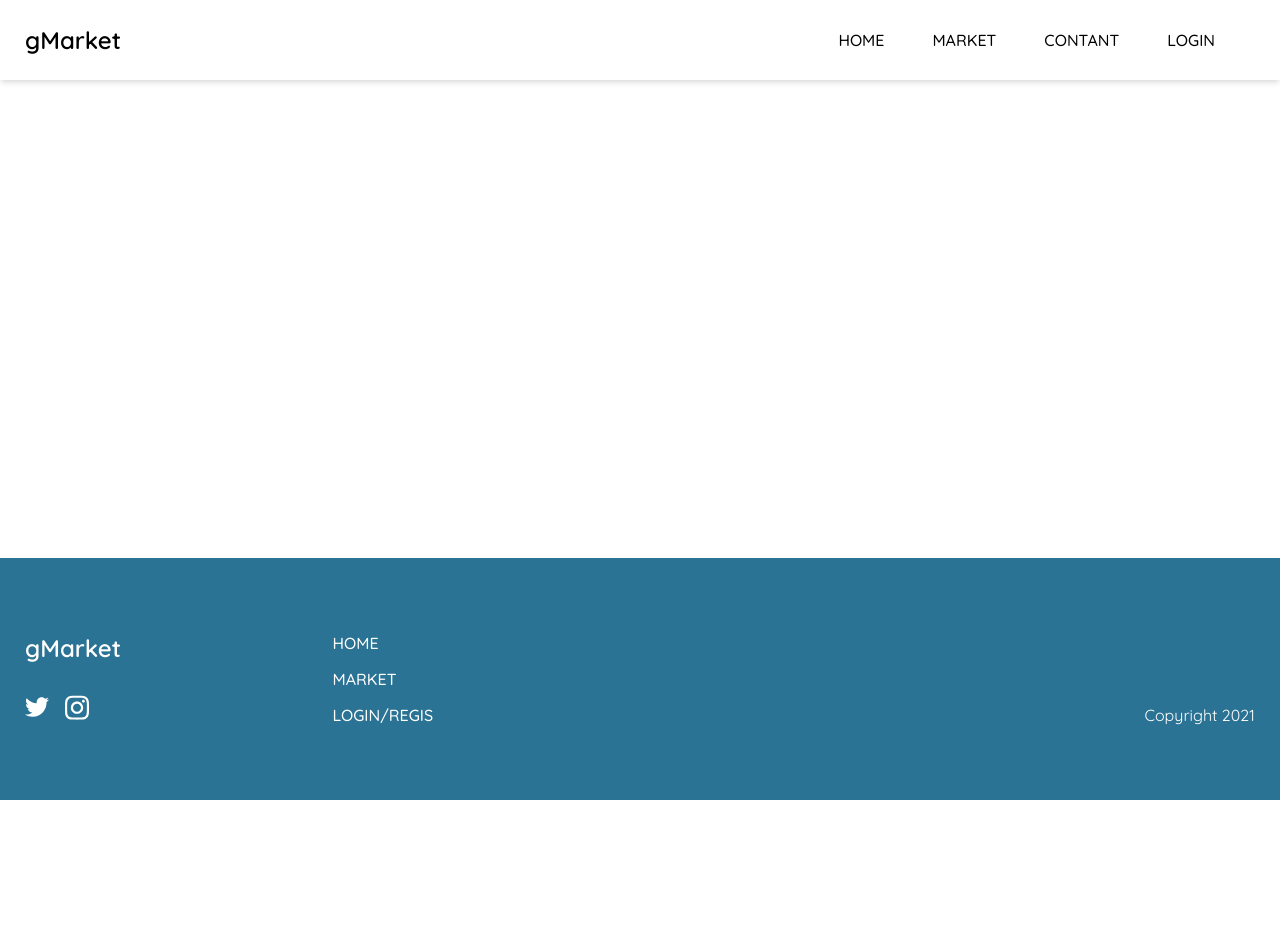
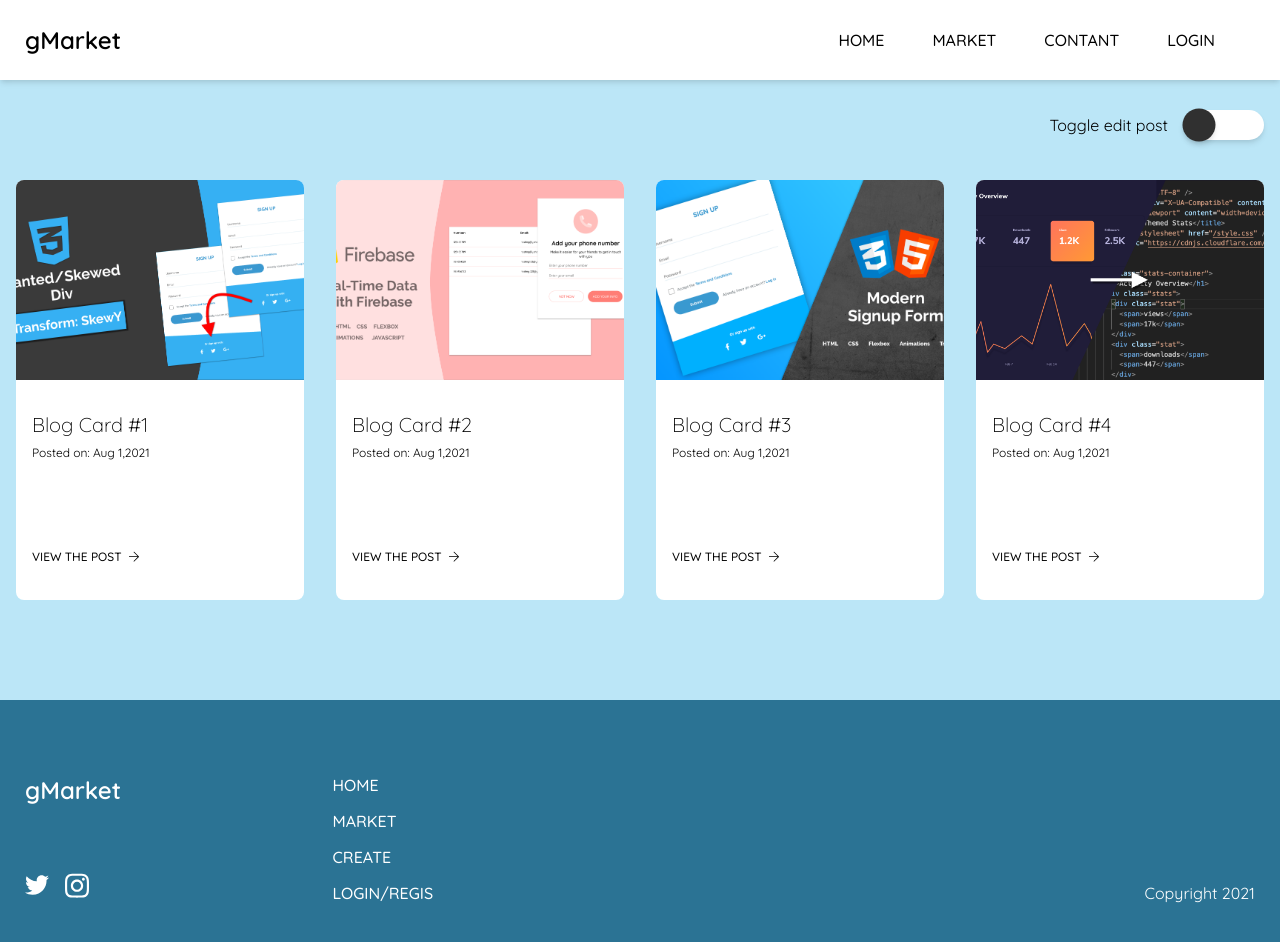
Before and after one commit to smsirmek/Project, a Vue app: page /blogs in a window 1280 px wide. Shown: the top 942 px of the page. Before the commit the page ends 800 px from the top, so only its background shows below. Built offline with nearby package versions, Linux system fonts and the light colour scheme; what vue2-editor would draw is missing.

Commit message:
add register login fogot pass view

```diff
--- a/src/App.vue
+++ b/src/App.vue
@@ -72,7 +72,7 @@ export default {
 .blog-card-wrap{
   position: relative;
   padding: 80px 16px;
-  background-color: #f1f1f1;
+  background-color: #bbe6f7;
   @media(min-width: 500px){
     padding: 100px 16px;
   }
--- a/src/components/BlogCard.vue
+++ b/src/components/BlogCard.vue
@@ -1,6 +1,6 @@
 <template>
   <div class="blog-card">
-      <div class="icons">
+      <div v-show="editPost" class="icons">
           <div class="icon">
               <Edit class="edit" />
           </div>
@@ -30,6 +30,11 @@ export default {
         Arrow,
         Edit,
         Delete,
+    },
+    computed: {
+        editPost() {
+            return this.$store.state.editPost;
+        },
     },
 };
 </script>
--- a/src/components/Footer.vue
+++ b/src/components/Footer.vue
@@ -3,7 +3,7 @@
       <div class="container">
           <div class="left">
               <div class="col-1">
-                  <router-link  class="header" :to="{ name:'home'}">gMarket</router-link>
+                  <router-link  class="header" :to="{ name:'Home'}">gMarket</router-link>
                 <ul>
                     <li>
                         <a href="#"><twitter class="svg-icon"/></a>
@@ -15,10 +15,10 @@
               </div>
               <div class="col-2">
                 <ul>
-                  <router-link class="link" :to="{ name:'home'}">Home</router-link>
-                  <router-link class="link" :to="{ name:'blogs'}">Market</router-link>
-                  <router-link v-if="user" class="link" :to="{ name:'newpost'}">create</router-link>
-                  <router-link v-if="!user" class="link" :to="{ name:'login'}">Login/Regis</router-link>
+                  <router-link class="link" :to="{ name:'Home'}">Home</router-link>
+                  <router-link class="link" :to="{ name:'Blogs'}">Market</router-link>
+                  <router-link class="link" :to="{ name:'newpost'}">create</router-link>
+                  <router-link class="link" :to="{ name:'login'}">Login/Regis</router-link>
                 </ul>
               </div>
           </div>
--- a/src/components/Navigation.vue
+++ b/src/components/Navigation.vue
@@ -2,12 +2,12 @@
   <header>
     <nav class="container">
           <div class="branding">
-              <router-link  class="header" :to="{ name:'home'}">gMarket</router-link>
+              <router-link  class="header" :to="{ name:'Home'}">gMarket</router-link>
           </div>
           <div class="nav-link">
               <ul v-show="!mobile">
-                  <router-link class="link" to="#">Home</router-link>
-                  <router-link class="link" to="#">Market</router-link>
+                  <router-link class="link" :to="{ name:'Home'}">Home</router-link>
+                  <router-link class="link" :to="{ name: 'Blogs'}">Market</router-link>
                   <router-link class="link" to="#">contant</router-link>
                   <router-link class="link" to="#">Login</router-link>
               </ul>
@@ -17,8 +17,8 @@
       <menuIcon @click="toggleMobileNav" class="menu-icon" v-show="mobile" />
       <transition name="mobile-nav">
           <ul class="mobile-nav" v-show="mobileNav">
-             <router-link class="link" to="#">Home</router-link>
-             <router-link class="link" to="#">Market</router-link>
+             <router-link class="link" :to="{ name:'Home'}">Home</router-link>
+             <router-link class="link" :to="{ name: 'Blogs'}">Market</router-link>
              <router-link class="link" to="#">contant</router-link>
              <router-link class="link" to="#">Login</router-link>
          </ul>
--- a/src/router/index.js
+++ b/src/router/index.js
@@ -1,7 +1,10 @@
 import Vue from "vue";
 import VueRouter from "vue-router";
 import Home from "../views/Home.vue";
-
+import Blogs from "../views/Blogs.vue";
+import Login from "../views/Login.vue";
+import Register from "../views/Register.vue";
+import ForgotPassword from "../views/ForgotPassword.vue";
 Vue.use(VueRouter);
 
 const routes = [
@@ -9,6 +12,41 @@ const routes = [
     path: "/",
     name: "Home",
     component: Home,
+    meta: {
+      title: 'Home'
+    },
+  },
+  {
+    path: "/blogs",
+    name: "Blogs",
+    component: Blogs,
+    meta: {
+      title: 'Blogs'
+    },
+  },
+  {
+    path: "/login",
+    name: "Login",
+    component: Login,
+    meta: {
+      title: 'Login'
+    },
+  },
+  {
+    path: "/register",
+    name: "Register",
+    component: Register,
+    meta: {
+      title: 'Register'
+    },
+  },
+  {
+    path: "/forgot-password",
+    name: "ForgotPassword",
+    component: ForgotPassword,
+    meta: {
+      title: 'Forgot Password'
+    },
   },
 ];
 
@@ -18,4 +56,9 @@ const router = new VueRouter({
   routes,
 });
 
+router.beforeEach((to, from, next) => {
+  document.title = `${to.meta.title} | gMarket` ;
+  next();
+});
+
 export default router;
--- a/src/store/index.js
+++ b/src/store/index.js
@@ -5,11 +5,22 @@ Vue.use(Vuex)
 
 export default new Vuex.Store({
   state: {
+    sampleBlogCards:[
+      { blogTitle: "Blog Card #1", blogCoverPhoto: "stock-1", blogDate: "Aug 1,2021"},
+      { blogTitle: "Blog Card #2", blogCoverPhoto: "stock-2", blogDate: "Aug 1,2021"},
+      { blogTitle: "Blog Card #3", blogCoverPhoto: "stock-3", blogDate: "Aug 1,2021"},
+      { blogTitle: "Blog Card #4", blogCoverPhoto: "stock-4", blogDate: "Aug 1,2021"},
+    ],
+    editPost: null
   },
   mutations: {
+    toggleEditPost(state, payload){
+      state.editPost = payload;
+      console.log(state.editPost);
+    },
   },
   actions: {
   },
   modules: {
-  }
+  },
 })
--- /dev/null
+++ b/src/views/Blogs.vue
@@ -0,0 +1,87 @@
+<template>
+  <div class="blog-card-wrap">
+      <div class="blog-cards container">
+          <div class="toggle-edit">
+              <span>Toggle edit post</span>
+              <input type="checkbox" v-model="editPost">
+          </div>
+        <BlogCard :post="post" v-for="(post, index) in sampleBlogCards" :key="index" />
+      </div>
+  </div>
+</template>
+
+<script>
+import BlogCard from "../components/BlogCard";
+export default {
+    name: "blogs",
+    components:{BlogCard},
+    computed:{
+        sampleBlogCards(){
+            return this.$store.state.sampleBlogCards;
+        },
+        editPost: {
+            get() {
+                return this.$store.state.editPost
+            },
+            set(payload) {
+                this.$store.commit("toggleEditPost",payload);
+            },
+        },
+    },
+    beforeDestroy(){
+        this.$store.commit("toggleEditPost",false);
+    },
+};
+</script>
+<style lang="scss" scoped>
+
+.blog-cards {
+    position: relative;
+
+    .toggle-edit {
+        display: flex;
+        align-items: center;
+        position: absolute;
+        top: -70px;
+        right: 0;
+
+        span{
+            margin-right: 16px;
+        }
+
+        input[type="checkbox"] {
+    position: relative;
+    border: none;
+    -webkit-appearance: none;
+    background: #fff;
+    outline: none;
+    width: 80px;
+    height: 30px;
+    border-radius: 20px;
+    box-shadow: 0 4px 6px -1px rgba(0, 0, 0, 0.1),0 2px 4px -1px rgba(0, 0, 0, 0.06);
+}
+
+input[type="checkbox"]:before {
+    content: "";
+    position: absolute;
+    width: 30px;
+    height: 30px;
+    border-radius: 20px;
+    top: 0;
+    left: 0;
+    background: #303030;
+    transform: scale(1.1);
+    transition: 750ms ease all;
+    box-shadow: 0 4px 6px -1px rgba(0, 0, 0, 0.1),0 2px 4px -1px rgba(0, 0, 0, 0.06);
+}
+
+input:checked[type="checkbox"]::before{
+    background: #fff;
+    left: 52px;
+}
+    }
+}
+
+
+
+</style>
--- /dev/null
+++ b/src/views/ForgotPassword.vue
@@ -0,0 +1,13 @@
+<template>
+  <div></div>
+</template>
+
+<script>
+export default {
+
+};
+</script>
+
+<style>
+
+</style>
--- a/src/views/Home.vue
+++ b/src/views/Home.vue
@@ -6,7 +6,7 @@
       <div class="container">
         <h3>View more Blog Market</h3>
         <div class="blog-cards">
-          <BlogCards :post="post" v-for="(post, index) in sampleBlogCards" :key="index" />
+          <BlogCard :post="post" v-for="(post, index) in sampleBlogCards" :key="index" />
         </div>
       </div>
     </div>
@@ -16,10 +16,10 @@
 
 <script>
 import BlogPost from "../components/BlogPost";
-import BlogCards from "../components/BlogCard";
+import BlogCard from "../components/BlogCard";
 export default {
   name: "Home",
-  components: {BlogPost,BlogCards},
+  components: {BlogPost,BlogCard},
   data(){
     return{
       welcomeScreen:{
@@ -41,16 +41,13 @@ export default {
           blogCoverPhoto: "designed-for-everyone",
       },
       ],
-      sampleBlogCards:[
-
-        { blogTitle: "Blog Card #1", blogCoverPhoto: "stock-1", blogDate: "Aug 1,2021"},
-        { blogTitle: "Blog Card #2", blogCoverPhoto: "stock-2", blogDate: "Aug 1,2021"},
-        { blogTitle: "Blog Card #3", blogCoverPhoto: "stock-3", blogDate: "Aug 1,2021"},
-        { blogTitle: "Blog Card #4", blogCoverPhoto: "stock-4", blogDate: "Aug 1,2021"},
-      ],
     };
   },
-
+  computed:{
+    sampleBlogCards() {
+      return this.$store.state.sampleBlogCards;
+    }
+  }
 };
 </script>
 
--- /dev/null
+++ b/src/views/Login.vue
@@ -0,0 +1,13 @@
+<template>
+  <div></div>
+</template>
+
+<script>
+export default {
+
+};
+</script>
+
+<style>
+
+</style>
--- /dev/null
+++ b/src/views/Register.vue
@@ -0,0 +1,13 @@
+<template>
+  <div></div>
+</template>
+
+<script>
+export default {
+
+};
+</script>
+
+<style>
+
+</style>
```
